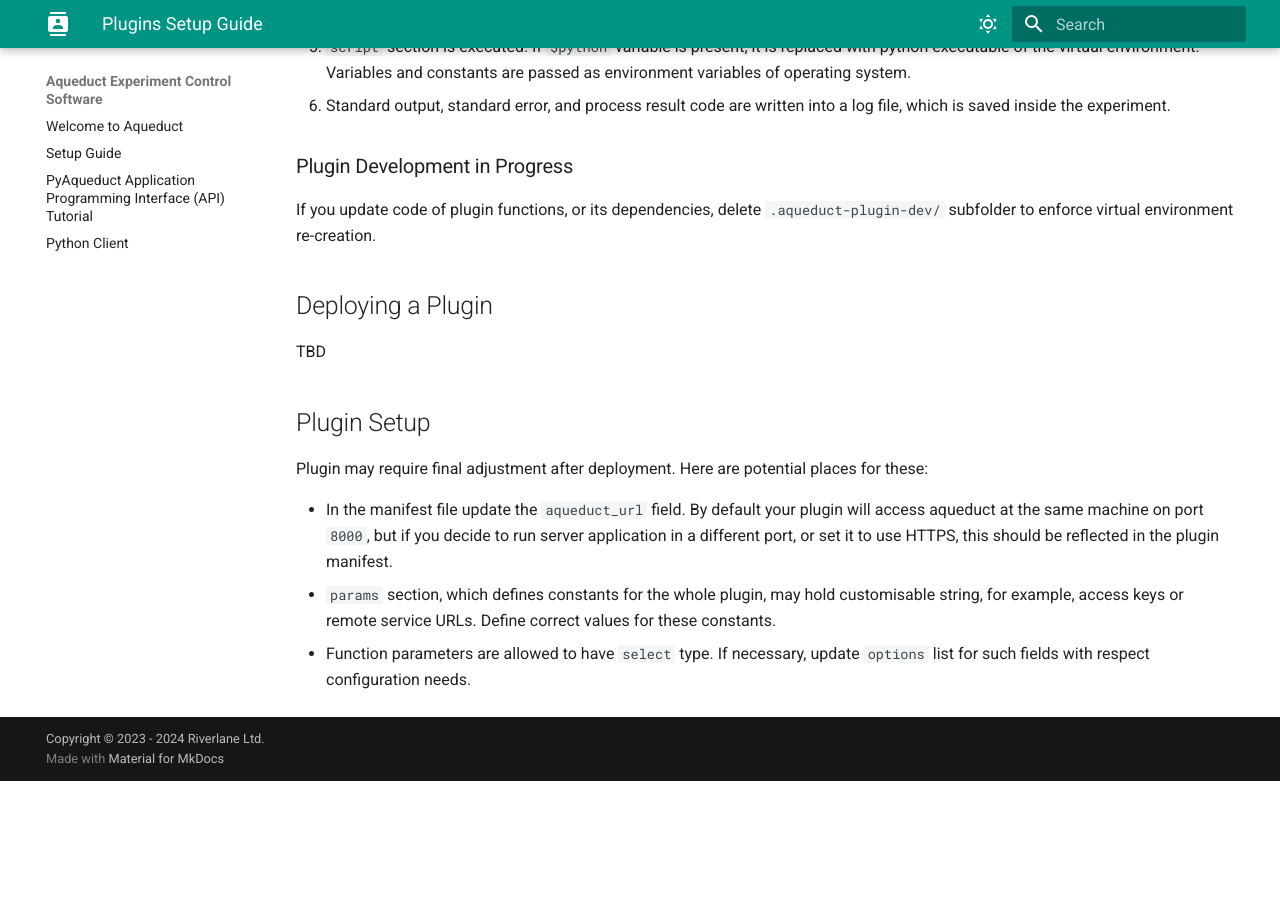
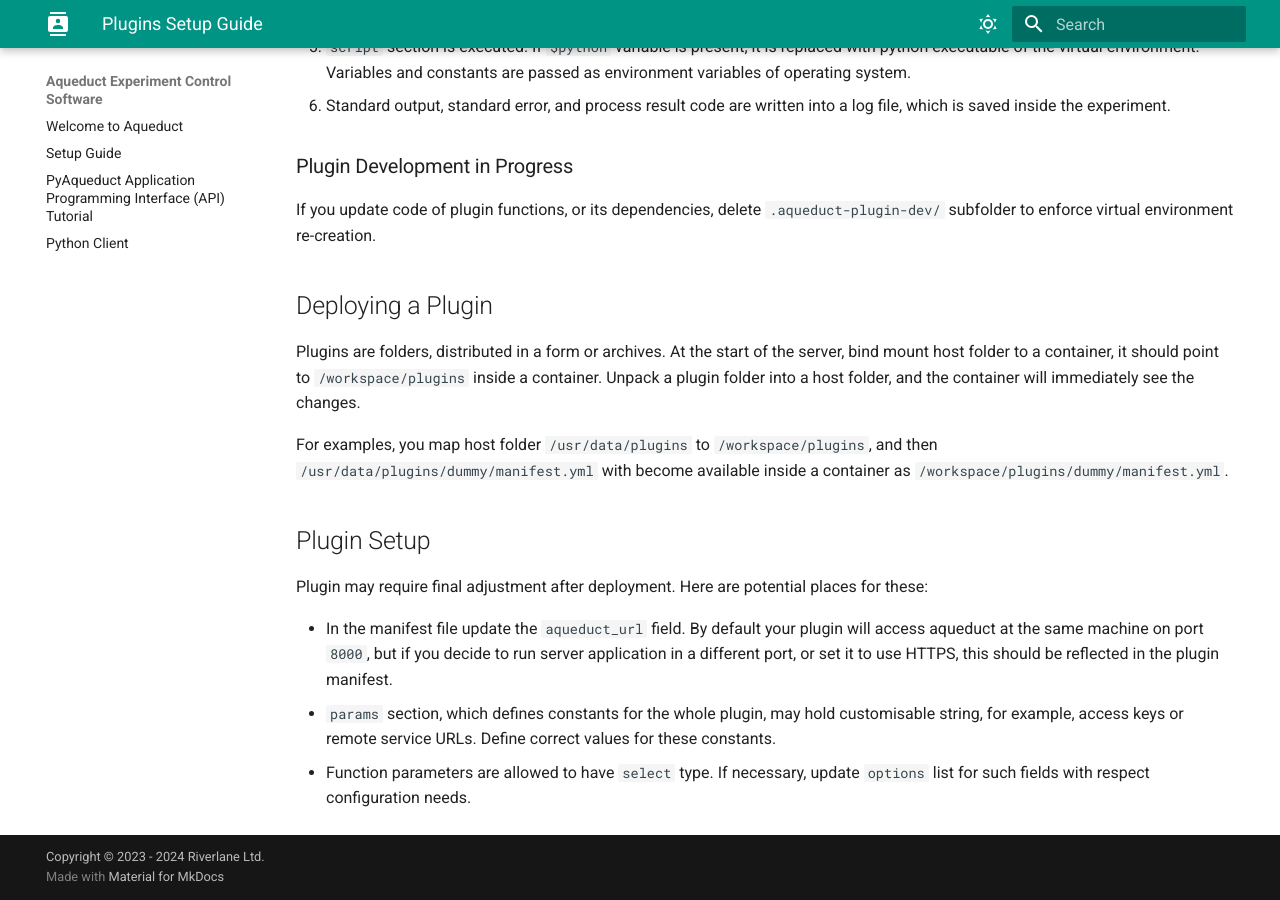
Before and after one commit to AqueductHub/aqueductcore, an MkDocs documentation site: the page built from docs/plugins.md, in a window 1280 px wide and 900 px high, scrolled down 3487 px. Built offline with MkDocs 1.6.1 and Material for MkDocs 9.7.7, drawn with Linux system fonts in a browser that asks for light colours; the version menu is left out; before the commit the page ends 4268 px from its top, so only the background shows below that.

Commit message:
Finishing the docs

```diff
--- a/docs/plugins.md
+++ b/docs/plugins.md
@@ -177,7 +177,11 @@ subfolder to enforce virtual environment re-creation.
 
 ## Deploying a Plugin
 
-TBD
+Plugins are folders, distributed in a form or archives. At the start of the server,
+bind mount host folder to a container, it should point to `/workspace/plugins` inside a container.
+Unpack a plugin folder into a host folder, and the container will immediately see the changes.
+
+For examples, you map host folder `/usr/data/plugins` to `/workspace/plugins`, and then `/usr/data/plugins/dummy/manifest.yml` with become available inside a container as `/workspace/plugins/dummy/manifest.yml`.
 
 ## Plugin Setup
 
```
Also changed, not shown: README.md (+5 -0 lines), 2 other files.
